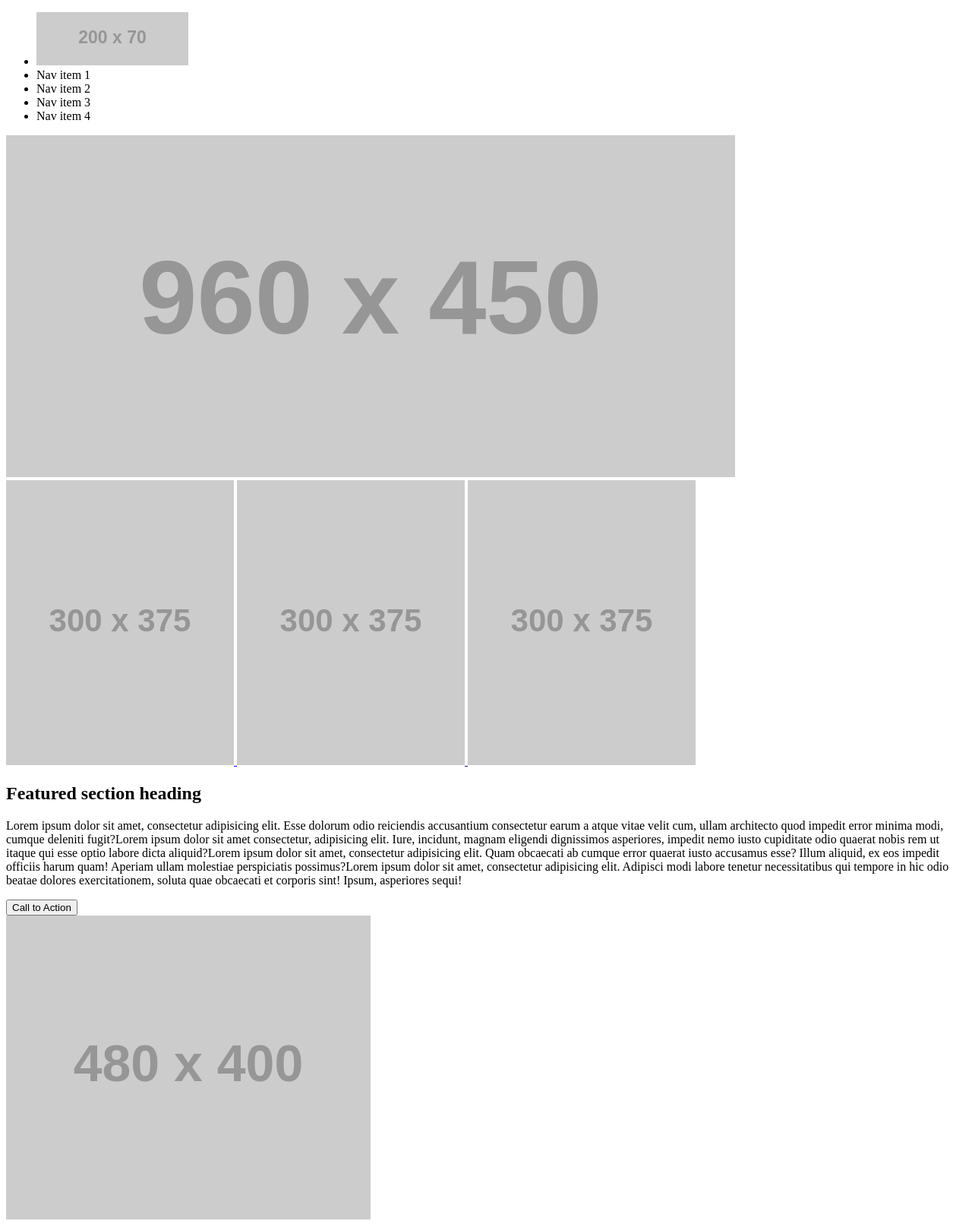
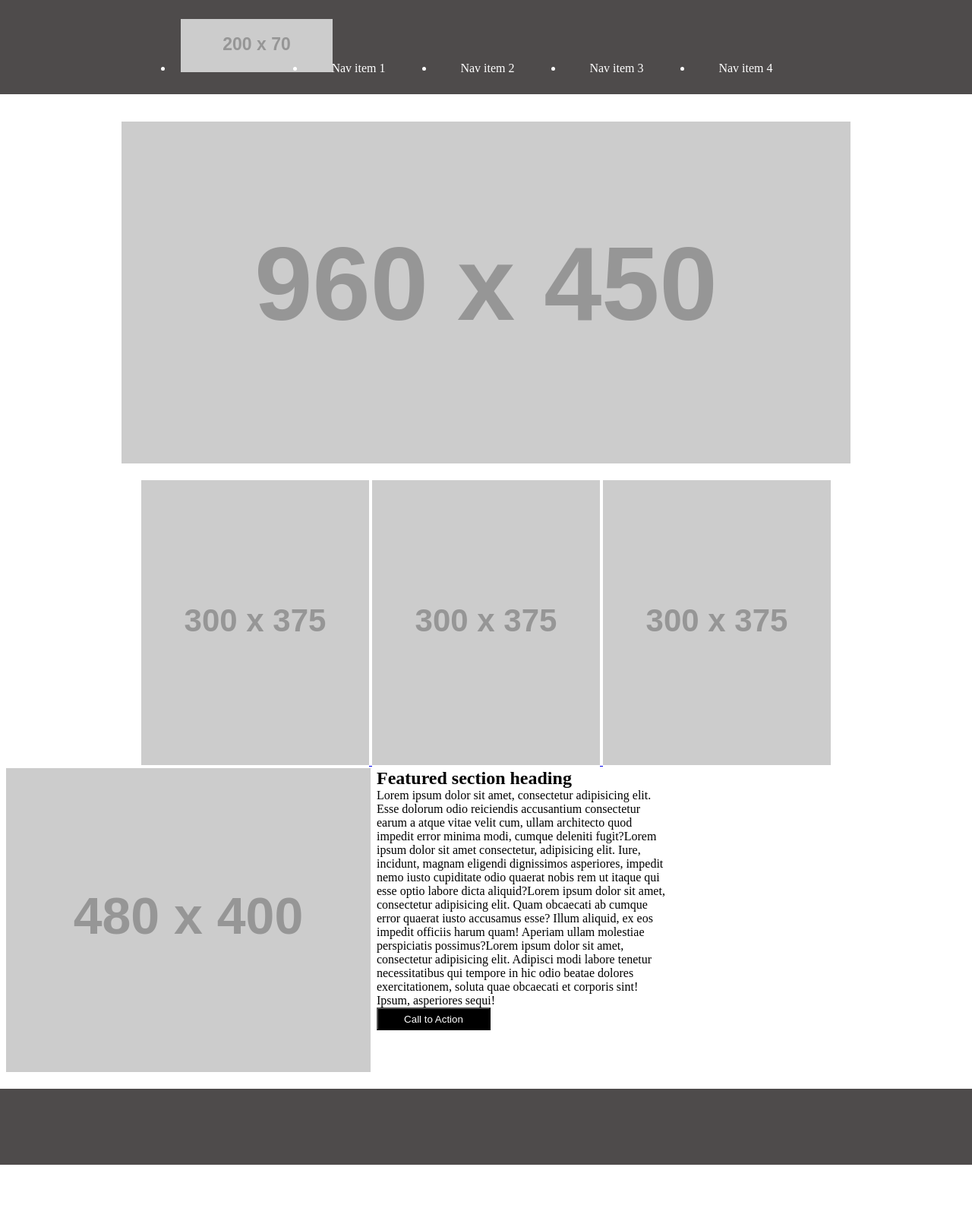
Before and after one commit to MaramhMohammad/wirefame-exercise, a plain HTML site: page index.html in a window 1280 px wide. Shown: the whole page at 76% size. After the commit the page ends 1533 px from the top, so only its background shows below. Drawn offline with Linux system fonts and the light colour scheme; placeholder pictures from the web are drawn by us.

Commit message:
almot done still las touches

```diff
--- a/css/style.css
+++ b/css/style.css
@@ -1,4 +1,69 @@
 *{
     padding: 0;
     margin: 0;
+    /* box-sizing: border-box; */
 }
+
+body{
+    display: inline-block;
+    text-align: center;
+    margin-left: auto;
+    margin-right: auto;
+}
+nav{
+    color: white;
+    background-color: rgb(78, 75, 75);
+    min-height: 100px;
+    position: center;
+
+}
+nav ul {
+    display:inline-flex;
+}
+
+nav ul li {
+    width: 120px;
+    margin: 15px;
+    padding: 10px;
+}
+/* header nav ol li{
+    margin: 0;
+    padding: 0;
+    float:left;
+    margin: 10px;
+} */
+
+article{
+    width: 30%;
+    float: right;
+    padding-right: 200px;
+    margin-right: 200px;
+    /* float: none; */
+    /* font-style: italic; */
+}
+
+article h2{
+   text-align:left;
+}
+article p{
+    text-align: left;
+
+    overflow-y: scroll;
+}
+article button {
+    color: white;
+    background: black;
+    width: 150px;
+    height: 30px;
+    float: left;
+}
+span{
+position:sticky;
+}
+
+footer {
+    background-color: rgb(78, 75, 75);
+    padding: 50px;
+    text-align: center;
+
+}
--- a/index.html
+++ b/index.html
@@ -5,29 +5,36 @@
     <meta http-equiv="X-UA-Compatible" content="IE=edge">
     <meta name="viewport" content="width=device-width, initial-scale=1.0">
     <title> HTML/CSS Wireframe Exercise </title>
+    <link rel="stylesheet" href="css/style.css">
 </head>
 
 <body>
 <header>
     <nav>
-    <ul>
-        <li> <a href="http://placeholder.com"><img src="https://via.placeholder.com/200x70"> </a></li>
-        <li>Nav item 1 </li>
-        <li>Nav item 2</li>
-        <li>Nav item 3</li>
-        <li>Nav item 4</li>
+
+        <ul>
+            <li><a href="http://placeholder.com"><img src="https://via.placeholder.com/200x70/000000"> </a></li>
+        </ul>
+
+        <ul>
+        <li>  Nav item 1  </li>
+        <li>  Nav item 2 </li>
+        <li>  Nav item 3 </li>
+        <li>  Nav item 4  </li>
 
 
     </ul>
-    </nav>
+    </nav> <br> <br>
 </header>
     <section>
-        <a href="http://placeholder.com"><img src="https://via.placeholder.com/960x450"> </a>
+        <a href="http://placeholder.com"><img src="https://via.placeholder.com/960x450/000000"> </a> <br> <br>
     </section>
     <section>
-        <a href="http://placeholder.com"><img src="https://via.placeholder.com/300x375"> </a>
-        <a href="http://placeholder.com"><img src="https://via.placeholder.com/300x375"> </a>
-        <a href="http://placeholder.com"><img src="https://via.placeholder.com/300x375"> </a>
+        <a href="http://placeholder.com"><img src="https://via.placeholder.com/300x375/000000"> </a>
+        <a href="http://placeholder.com"><img src="https://via.placeholder.com/300x375/000000"> </a>
+        <a href="http://placeholder.com"><img src="https://via.placeholder.com/300x375/000000"> </a>
+
+        <br>
     </section>
 
     <article>
@@ -37,11 +44,12 @@
         <button type="submit"> Call to Action </button>
     </article>
     <section>
-        <a href="http://placeholder.com"><img src="https://via.placeholder.com/480x400"> </a>
+        <span> <a href="http://placeholder.com"><img src="https://via.placeholder.com/480x400/000000"> </a> </span>
+
     </section>
 
-<footer>
-
+<br> <footer>
+<p> </p>
 </footer>
 </body>
 </html>
```
